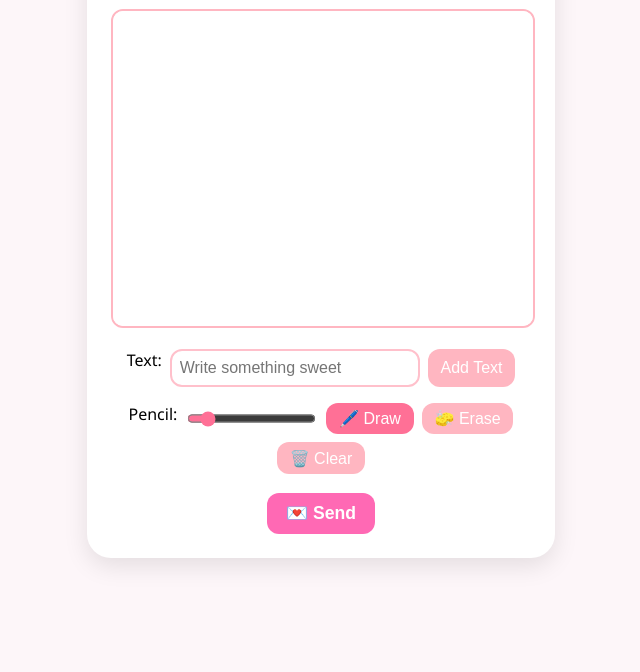
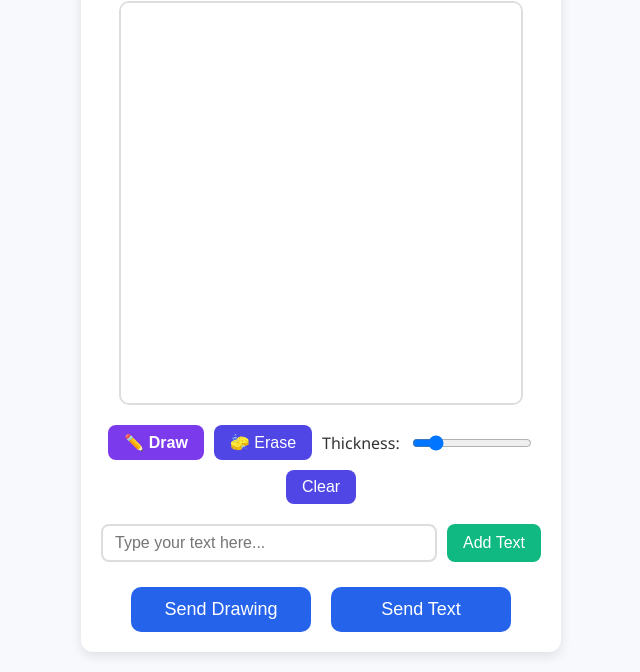
Before and after one commit to oliviacarino/IoT, a plain HTML site: page IMMG/docs/index.html in a window 1280 px wide. Shown: the part 166-838 px from the top of the page, without its empty margins (319-959 px from the left). Before the commit the page ends 800 px from the top, so only its background shows below. Drawn offline with Linux system fonts and the light colour scheme.

Commit message:
initial firebase config

```diff
--- a/IMMG/docs/index.html
+++ b/IMMG/docs/index.html
@@ -3,38 +3,41 @@
 
 <head>
     <meta charset="UTF-8" />
-    <meta name="viewport" content="width=device-width, initial-scale=1.0" />
-    <title>LoveNote</title>
+    <meta name="viewport" content="width=device-width, initial-scale=1" />
+    <title>Sweet Drawing Gift</title>
     <link rel="stylesheet" href="style.css" />
 </head>
 
 <body>
     <div class="container">
-        <h1>LoveNote</h1>
-        <canvas id="draw-canvas" width="400" height="300"></canvas>
+        <h1>Draw or Write Your Message</h1>
+
+        <canvas id="draw-canvas" width="400" height="400"></canvas>
 
         <div class="controls">
-            <label for="text-input">Text:</label>
-            <input type="text" id="text-input" placeholder="Write something sweet" />
+            <button id="draw-btn" class="active" onclick="setTool('draw')">✏️ Draw</button>
+            <button id="erase-btn" onclick="setTool('erase')">🧽 Erase</button>
+            <label for="thickness">Thickness:</label>
+            <input id="thickness" type="range" min="1" max="20" value="4" />
+            <button onclick="clearCanvas()">Clear</button>
+        </div>
+
+        <div class="text-input-container">
+            <input id="text-input" type="text" placeholder="Type your text here..." />
             <button onclick="addText()">Add Text</button>
         </div>
 
-        <div class="tools">
-            <label for="thickness">Pencil:</label>
-            <input type="range" min="1" max="10" value="2" id="thickness" />
-
-            <button onclick="setTool('draw')" id="draw-btn" class="active">🖊️ Draw</button>
-            <button onclick="setTool('erase')" id="erase-btn">🧽 Erase</button>
-            <button onclick="clearCanvas()">🗑️ Clear</button>
+        <div class="send-buttons">
+            <button onclick="sendImage()">Send Drawing</button>
+            <button onclick="sendText()">Send Text</button>
         </div>
-
-        <button class="send-btn" onclick="sendImage()">💌 Send</button>
     </div>
 
-    <!-- JS  -->
-    <script src="https://www.gstatic.com/firebasejs/10.12.0/firebase-app.js"></script>
-    <script src="https://www.gstatic.com/firebasejs/10.12.0/firebase-database.js"></script>
+    <!-- Toast container -->
+    <div id="toast"></div>
 
+    <script src="https://www.gstatic.com/firebasejs/8.10.0/firebase-app.js"></script>
+    <script src="https://www.gstatic.com/firebasejs/8.10.0/firebase-database.js"></script>
     <script src="app.js"></script>
 </body>
 
--- a/IMMG/docs/style.css
+++ b/IMMG/docs/style.css
@@ -1,89 +1,149 @@
+/* Reset some basic styles */
+* {
+    box-sizing: border-box;
+}
+
 body {
+    font-family: 'Segoe UI', Tahoma, Geneva, Verdana, sans-serif;
+    background: #f7f9fc;
+    color: #333;
     margin: 0;
-    font-family: "Segoe UI", sans-serif;
-    background: #fdf6f9;
+    padding: 20px;
     display: flex;
     justify-content: center;
-    align-items: center;
-    min-height: 100vh;
 }
 
 .container {
+    max-width: 480px;
+    width: 100%;
     background: white;
-    border-radius: 1.5rem;
-    padding: 1.5rem;
-    box-shadow: 0 8px 24px rgba(0, 0, 0, 0.1);
-    max-width: 420px;
-    width: 90%;
+    padding: 20px;
+    border-radius: 12px;
+    box-shadow: 0 4px 12px rgba(0, 0, 0, 0.1);
     text-align: center;
 }
 
 h1 {
-    font-size: 1.8rem;
-    color: #ff7096;
-    margin-bottom: 1rem;
+    margin-bottom: 20px;
+    font-weight: 600;
+    color: #222;
 }
 
 canvas {
-    border: 2px solid #ffb6c1;
-    border-radius: 0.75rem;
-    background: white;
+    border: 2px solid #ddd;
+    border-radius: 10px;
     cursor: crosshair;
-    width: 100%;
-    height: auto;
     touch-action: none;
+    /* prevent touch scrolling on canvas */
 }
 
-.controls,
-.tools {
-    margin-top: 1rem;
+.controls {
+    margin-top: 15px;
     display: flex;
+    align-items: center;
+    justify-content: center;
+    gap: 10px;
     flex-wrap: wrap;
-    justify-content: center;
-    gap: 0.5rem;
 }
 
-input[type="text"] {
-    padding: 0.5rem;
-    border: 2px solid #ffc0cb;
-    border-radius: 0.75rem;
-    font-size: 1rem;
-    width: 100%;
-    max-width: 250px;
-    box-sizing: border-box;
+.controls button {
+    background-color: #4f46e5;
+    border: none;
+    color: white;
+    padding: 8px 16px;
+    font-size: 16px;
+    border-radius: 8px;
+    cursor: pointer;
+    transition: background-color 0.3s ease;
 }
 
-input[type="range"] {
-    accent-color: #ff7096;
+.controls button:hover {
+    background-color: #4338ca;
 }
 
-button {
-    padding: 0.4rem 0.8rem;
-    border: none;
-    background-color: #ffb6c1;
-    color: white;
-    border-radius: 0.75rem;
-    font-size: 1rem;
-    cursor: pointer;
-    transition: background 0.2s ease;
+.controls button.active {
+    background-color: #7c3aed;
+    font-weight: 700;
 }
 
-button:hover {
-    background-color: #ff7096;
+.controls input[type="range"] {
+    width: 120px;
+    cursor: pointer;
 }
 
-button.active {
-    background-color: #ff7096;
+.text-input-container {
+    margin-top: 20px;
+    display: flex;
+    justify-content: center;
+    gap: 10px;
 }
 
-.send-btn {
-    margin-top: 1.2rem;
-    background-color: #ff69b4;
-    padding: 0.6rem 1.2rem;
-    font-weight: bold;
-    font-size: 1.1rem;
+.text-input-container input[type="text"] {
+    flex: 1;
+    padding: 8px 12px;
+    font-size: 16px;
+    border: 2px solid #ddd;
+    border-radius: 8px;
+    outline: none;
+    transition: border-color 0.3s ease;
 }
 
-.send-btn:hover {
-    background-color: #ff4081;
+.text-input-container input[type="text"]:focus {
+    border-color: #4f46e5;
 }
+
+.text-input-container button {
+    background-color: #10b981;
+    border: none;
+    color: white;
+    padding: 8px 16px;
+    font-size: 16px;
+    border-radius: 8px;
+    cursor: pointer;
+    transition: background-color 0.3s ease;
+}
+
+.text-input-container button:hover {
+    background-color: #059669;
+}
+
+.send-buttons {
+    margin-top: 25px;
+    display: flex;
+    gap: 20px;
+    justify-content: center;
+}
+
+.send-buttons button {
+    background-color: #2563eb;
+    border: none;
+    color: white;
+    padding: 12px 24px;
+    font-size: 18px;
+    border-radius: 10px;
+    cursor: pointer;
+    transition: background-color 0.3s ease;
+    flex: 1;
+    max-width: 180px;
+}
+
+.send-buttons button:hover {
+    background-color: #1e40af;
+}
+
+/* Toast styling */
+#toast {
+    position: fixed;
+    bottom: 30px;
+    left: 50%;
+    transform: translateX(-50%);
+    background-color: rgba(0, 0, 0, 0.8);
+    color: white;
+    padding: 10px 20px;
+    border-radius: 20px;
+    font-size: 16px;
+    z-index: 1000;
+    opacity: 0;
+    transition: opacity 0.5s ease;
+    pointer-events: none;
+}
```
